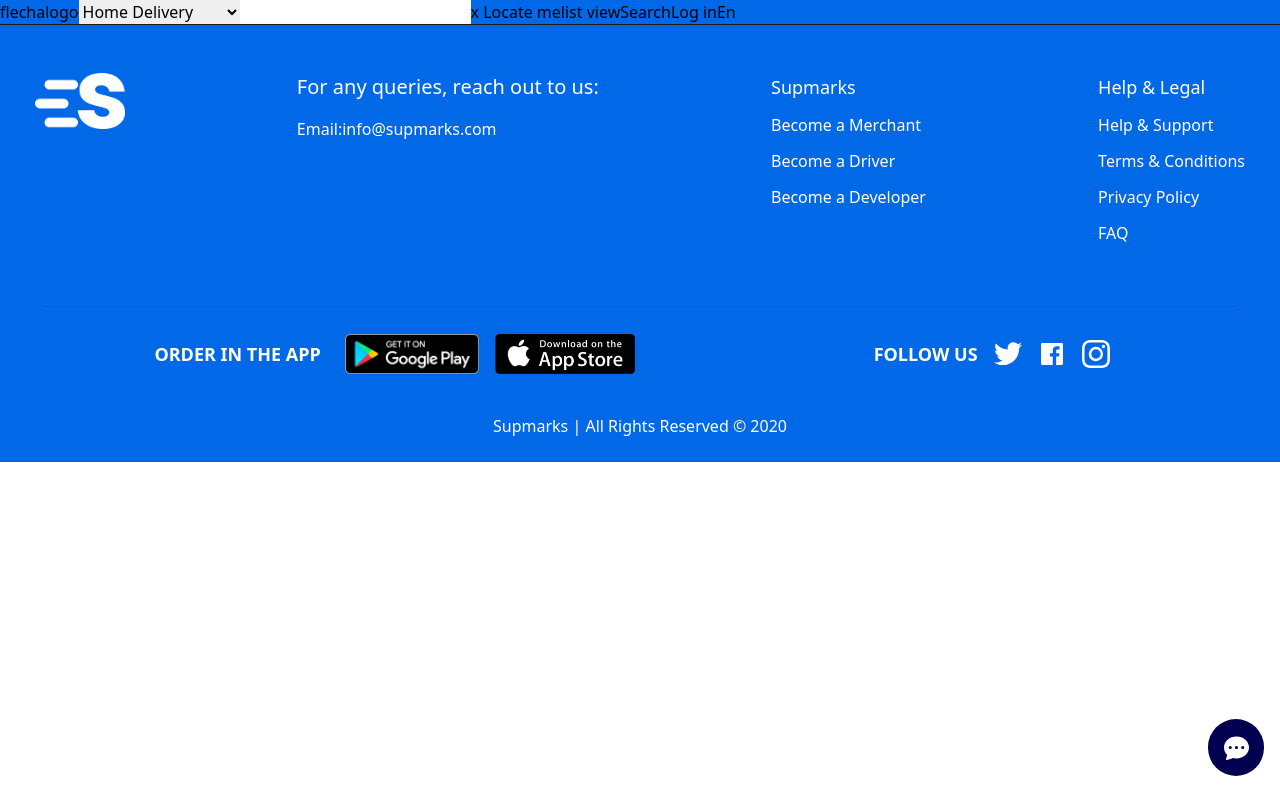
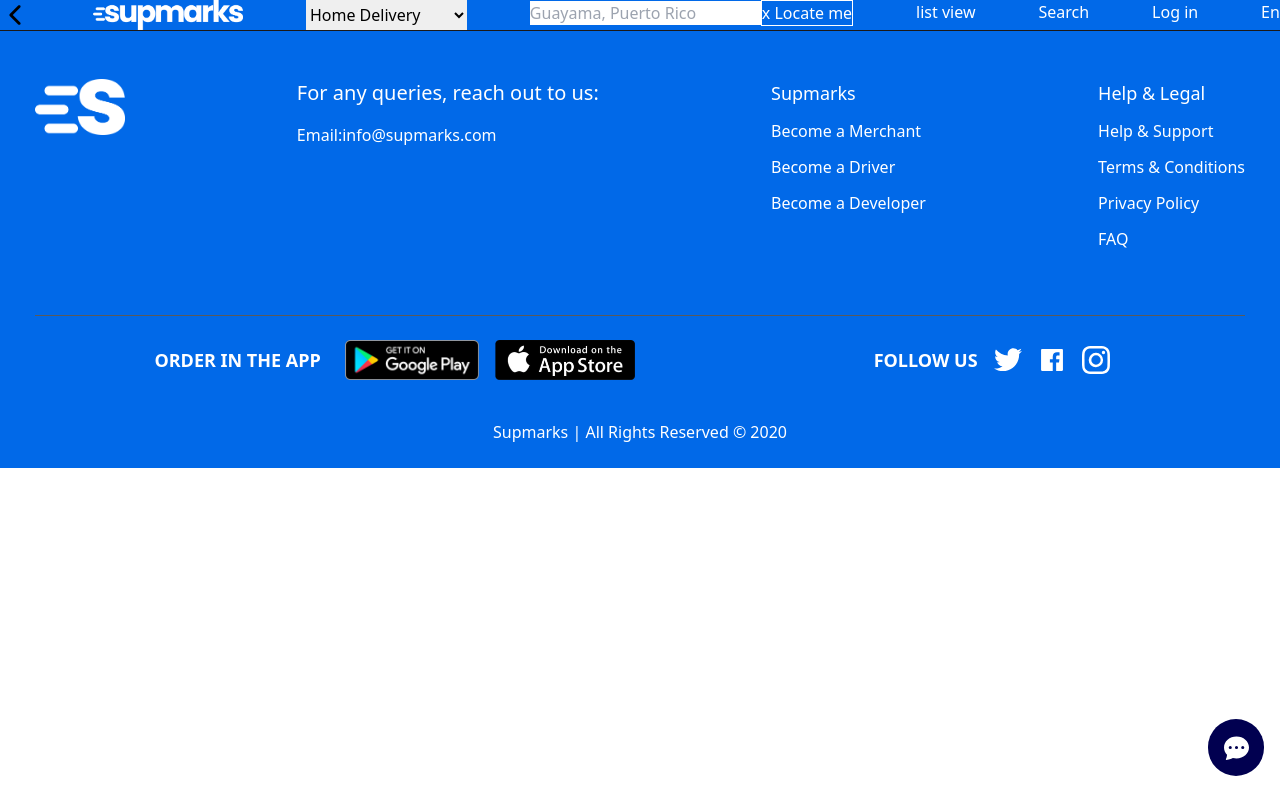
Before and after one commit to santiav4/supmarks-front, a React (Vite) app: page /list in a window 1280 px wide. Built offline with nearby package versions, Linux system fonts and the light colour scheme.

Commit message:
Added path to list and home

```diff
--- a/src/HeadingList.jsx
+++ b/src/HeadingList.jsx
@@ -1,17 +1,27 @@
 import React from "react";
+import { IoIosArrowBack } from "react-icons/io";
+import listLogo from "./assets/list-logo.png";
 
 const HeadingList = () => {
     return (
-        <div className=" flex bg-[#0169E8]">
-            <div>flecha</div>
-            <div>logo</div>
-            <select name="" id="">
-                <option value="home">Home Delivery</option>
+        <div className=" flex justify-between bg-[#0169E8] text-white">
+            <a className=" text-black" href="/">
+                <IoIosArrowBack size={30} />
+            </a>
+            <img width={150} src={listLogo} alt="" />
+            <select className="text-black outline-none" name="" id="">
+                <option className="" value="home" slected>
+                    Home Delivery
+                </option>
                 <option value="pickup">Pick-Up (Recogido)</option>
             </select>
             <div>
-                <input className=" outline-none" type="text" />
-                <button> x Locate me</button>
+                <input
+                    className=" outline-none"
+                    placeholder="Guayama, Puerto Rico"
+                    type="text"
+                />
+                <button className=" border border-white"> x Locate me</button>
             </div>
             <div>list view</div>
             <div>Search</div>
```
Also changed, not shown: src/assets/list-logo.png (added).
